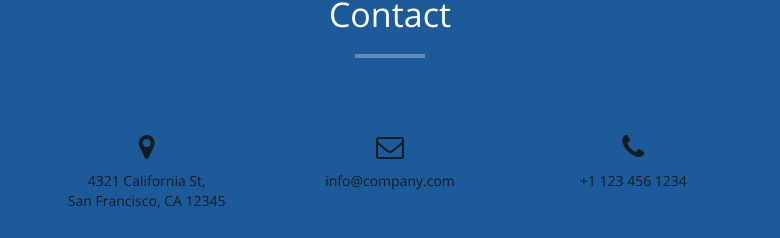
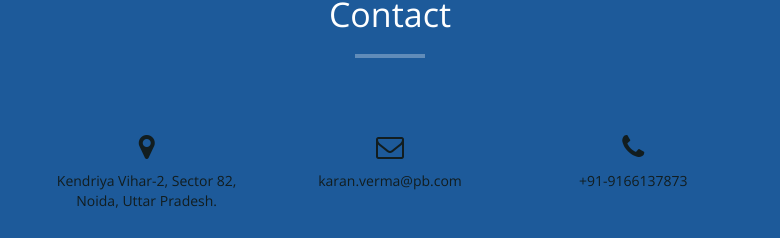
Before and after one commit to karan8490/MyProfile, a website: page views/index.html in a window 1280 px wide. Shown: the part 5523-5761 px from the top of the page, 250-1030 px from the left. Drawn offline with nearby package versions, Linux system fonts and the light colour scheme; files that its build step writes are made by us from their sources; files whose address does not match are found by name.

Commit message:
Update index.html

```diff
--- a/views/index.html
+++ b/views/index.html
@@ -365,14 +365,14 @@
     </div>
     <div class="col-md-8 col-md-offset-2">
       <div class="col-md-4"> <i class="fa fa-map-marker fa-2x"></i>
-        <p>4321 California St,<br>
-          San Francisco, CA 12345</p>
+        <p>Kendriya Vihar-2, Sector 82,<br>
+          Noida, Uttar Pradesh.</p>
       </div>
       <div class="col-md-4"> <i class="fa fa-envelope-o fa-2x"></i>
-        <p>info@company.com</p>
+        <p>karan.verma@pb.com</p>
       </div>
       <div class="col-md-4"> <i class="fa fa-phone fa-2x"></i>
-        <p> +1 123 456 1234</p>
+        <p> +91-9166137873</p>
       </div>
       <div class="clearfix"></div>
     </div>
```
